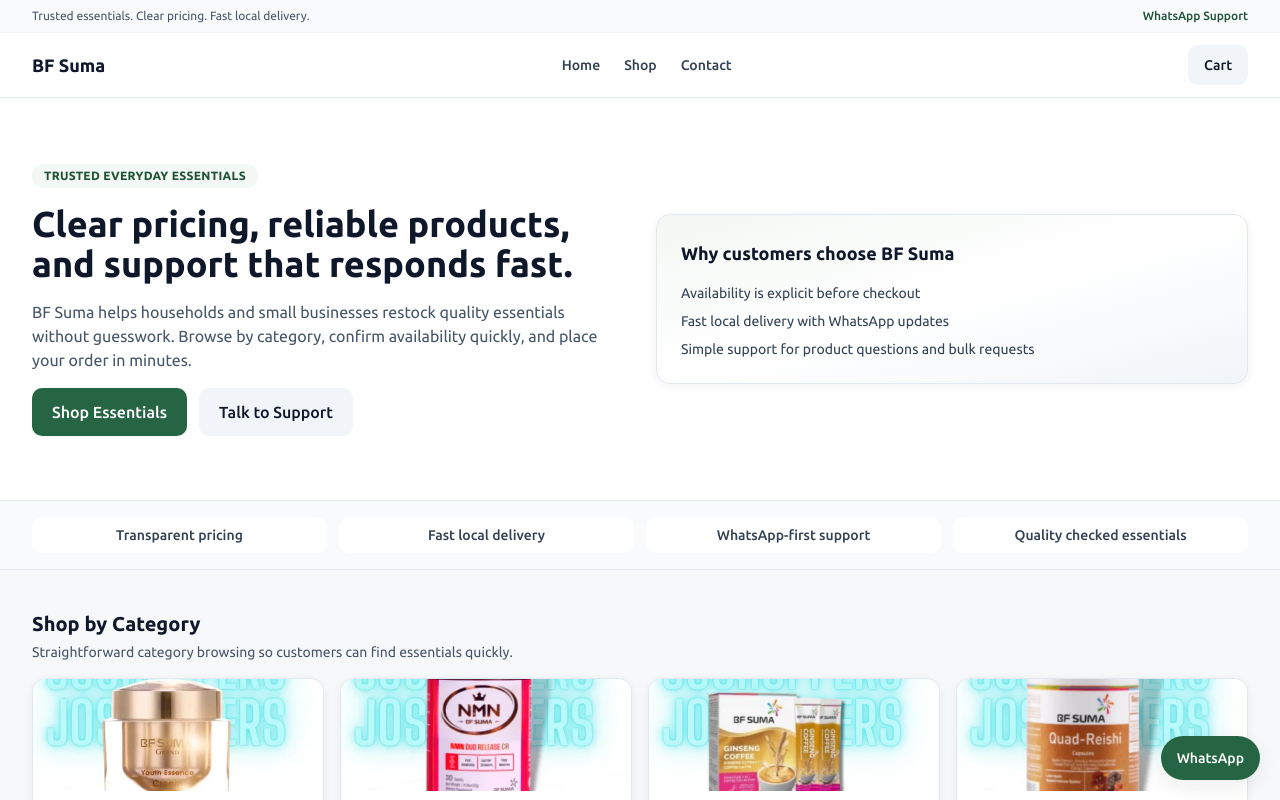
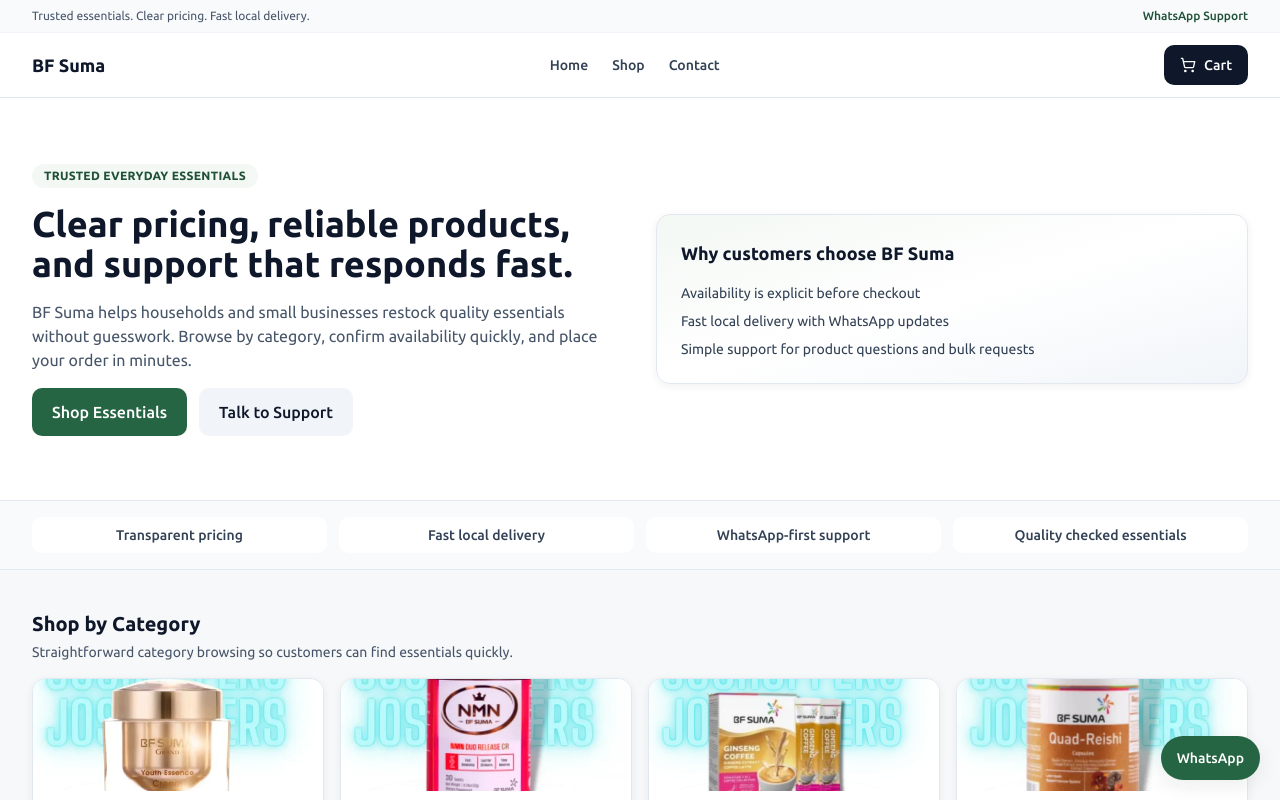
Before and after one commit to kashik09/bf-suma, a Next.js app: page / in a window 1280 px wide. Shown: the top 800 px of the page. Built offline with nearby package versions, Linux system fonts and the light colour scheme; no server answers; the database is empty.

Commit message:
feat(storefront): add cart icon to cart button

```diff
--- a/src/components/storefront/store-cart-button.tsx
+++ b/src/components/storefront/store-cart-button.tsx
@@ -2,6 +2,7 @@
 
 import Link from "next/link";
 import { useEffect, useState } from "react";
+import { ShoppingCart } from "lucide-react";
 import { useCart } from "@/hooks/use-cart";
 
 export function StoreCartButton() {
@@ -14,10 +15,16 @@
 
   return (
     <Link
-      className="inline-flex h-10 items-center justify-center rounded-md bg-slate-100 px-4 text-sm font-medium text-slate-900 transition hover:bg-slate-200"
+      className="relative inline-flex h-10 items-center justify-center gap-2 rounded-md bg-slate-900 px-4 text-sm font-medium text-white transition hover:bg-slate-800"
       href="/cart"
     >
-      Cart {mounted && count > 0 ? `(${count})` : ""}
+      <ShoppingCart className="h-4 w-4" />
+      <span>Cart</span>
+      {mounted && count > 0 && (
+        <span className="flex h-5 min-w-5 items-center justify-center rounded-full bg-brand-600 px-1.5 text-xs font-semibold">
+          {count}
+        </span>
+      )}
     </Link>
   );
 }
```
